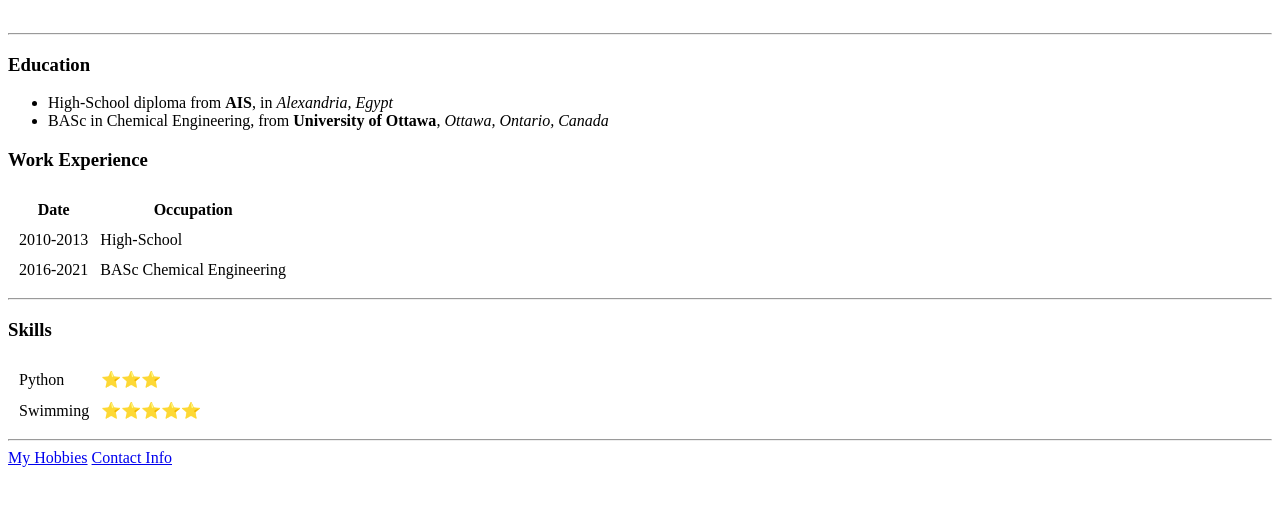
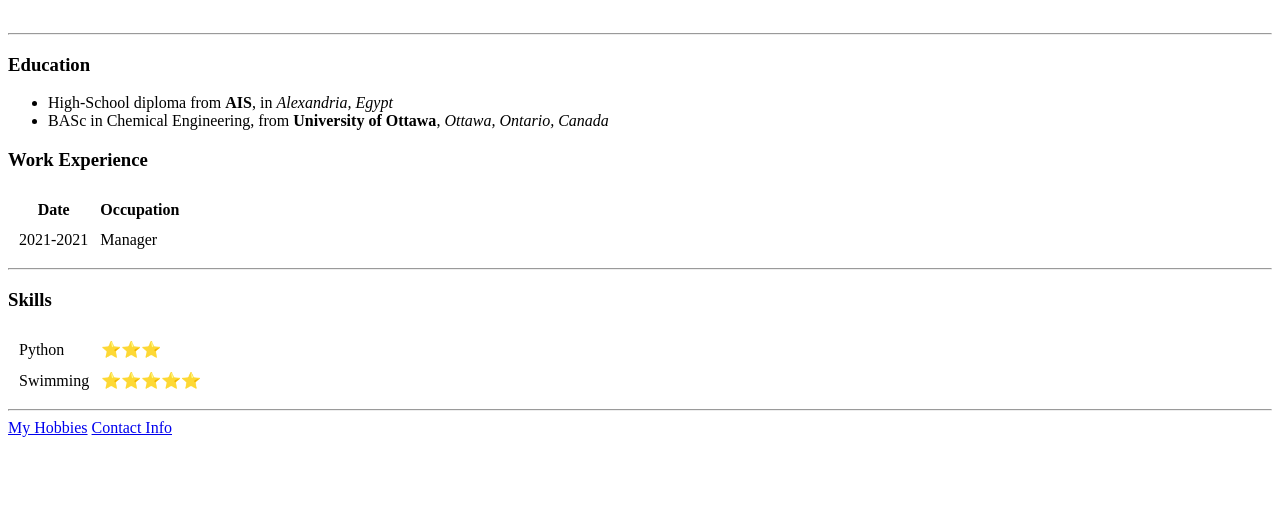
Before and after one commit to helhakim98/cv, a plain HTML site: page index.html in a window 1280 px wide. Shown: the part 234-740 px from the top of the page. Drawn offline with Linux system fonts and the light colour scheme.

Commit message:
Update index.html

```diff
--- a/index.html
+++ b/index.html
@@ -36,12 +36,8 @@
         </thead>
         <tbody>
             <tr>
-                <td>2010-2013</td>
-                <td> High-School</td>
-            </tr>
-            <tr>
-                <td>2016-2021</td>
-                <td>BASc Chemical Engineering</td>
+                <td>2021-2021</td>
+                <td> Manager</td>
             </tr>
         </tbody>
         <tfoot>
```
